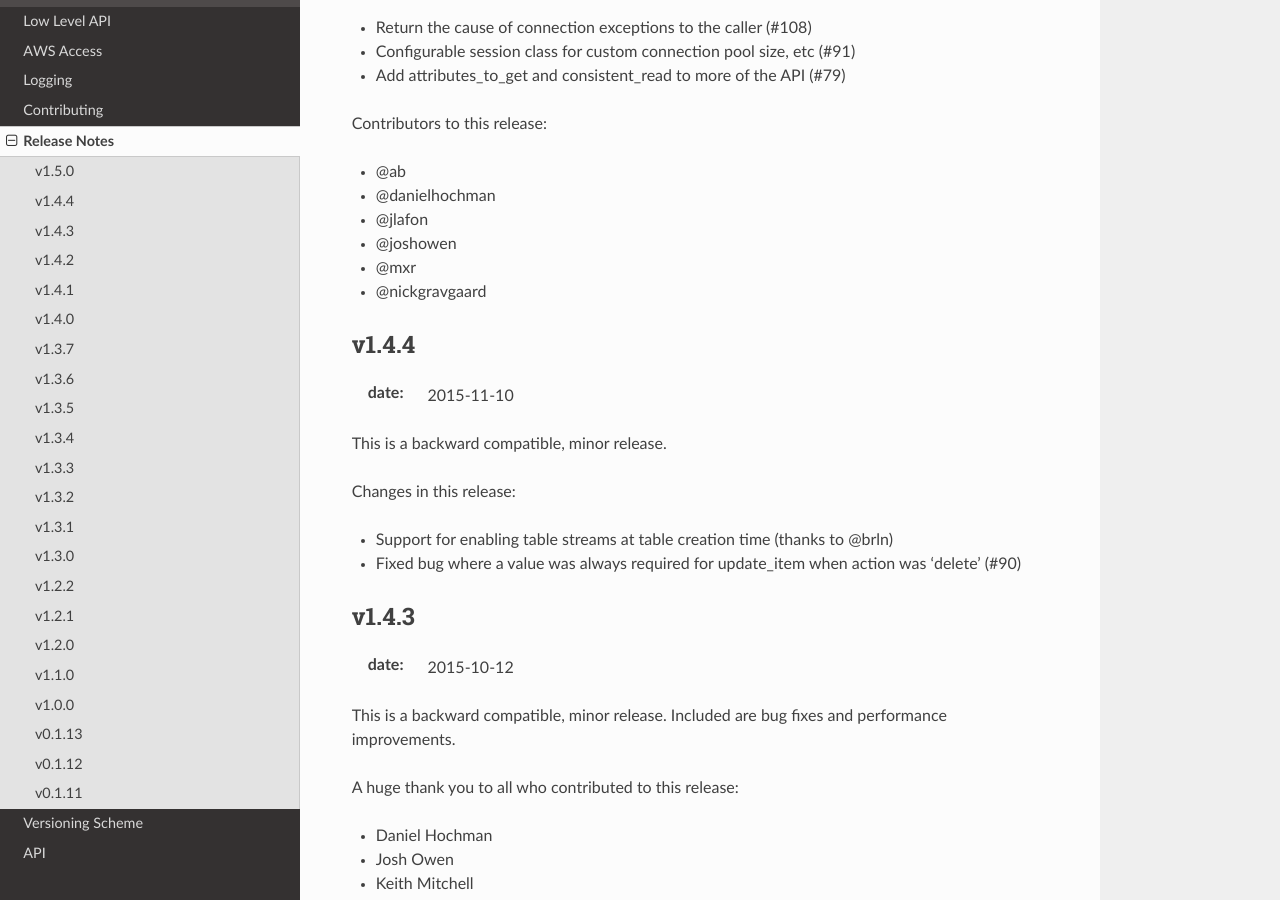
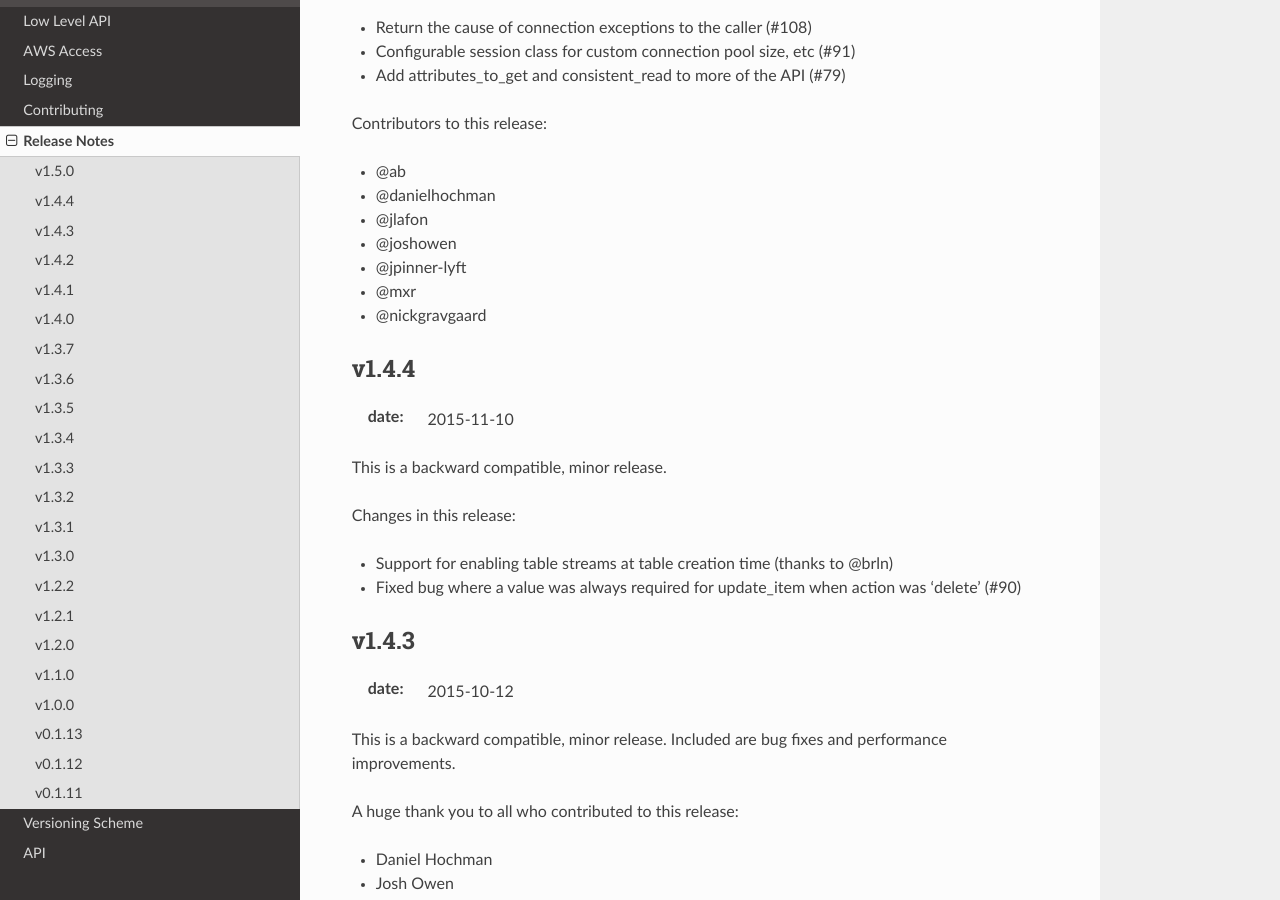
Before and after one commit to pynamodb/PynamoDB, a Sphinx documentation site: the page built from docs/release_notes.rst, in a window 1280 px wide and 900 px high, scrolled down 704 px. Built offline with Sphinx 7.4.7 and the Read the Docs theme 2.0.0, drawn with Linux system fonts in a browser that asks for light colours; pages that are not in the unit, such as notebooks, are missing from menus.

Commit message:
add missing contributor

```diff
--- a/docs/release_notes.rst
+++ b/docs/release_notes.rst
@@ -34,6 +34,7 @@ Contributors to this release:
 * @danielhochman
 * @jlafon
 * @joshowen
+* @jpinner-lyft
 * @mxr
 * @nickgravgaard
 
```
